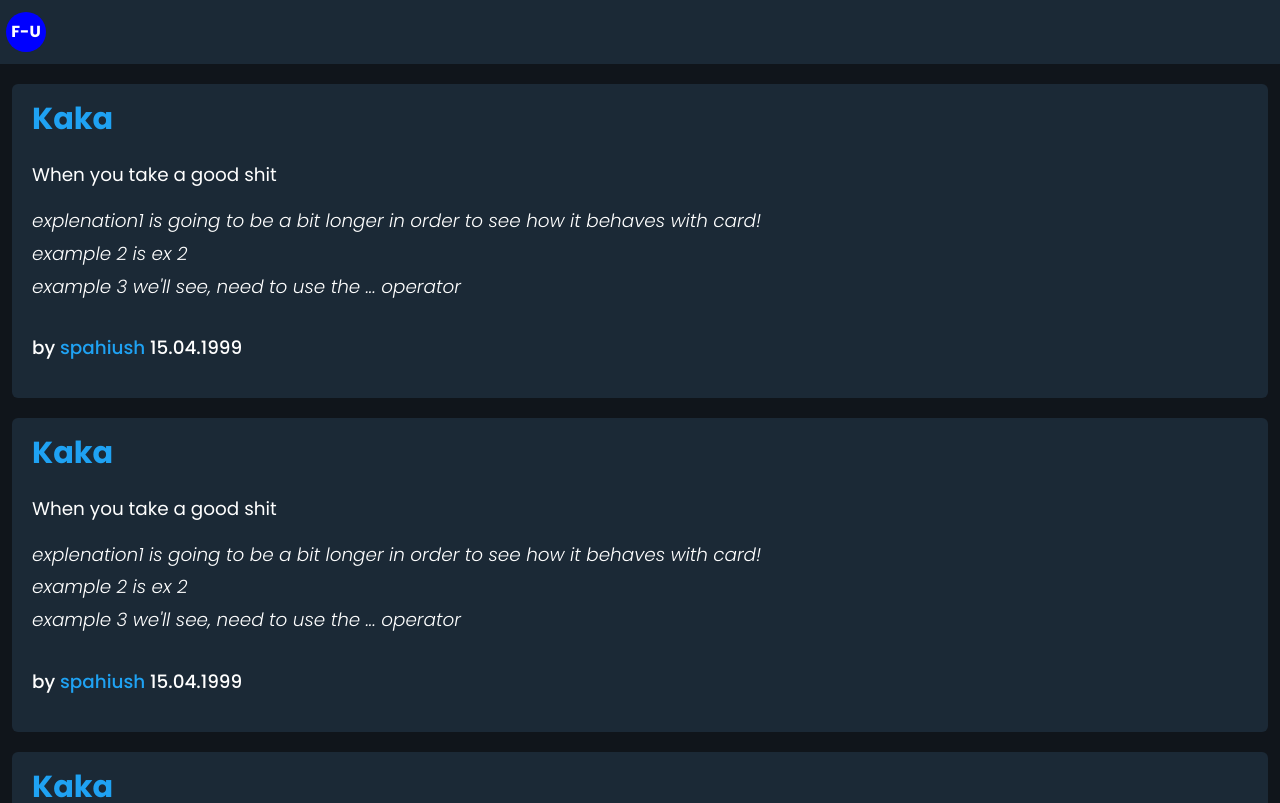
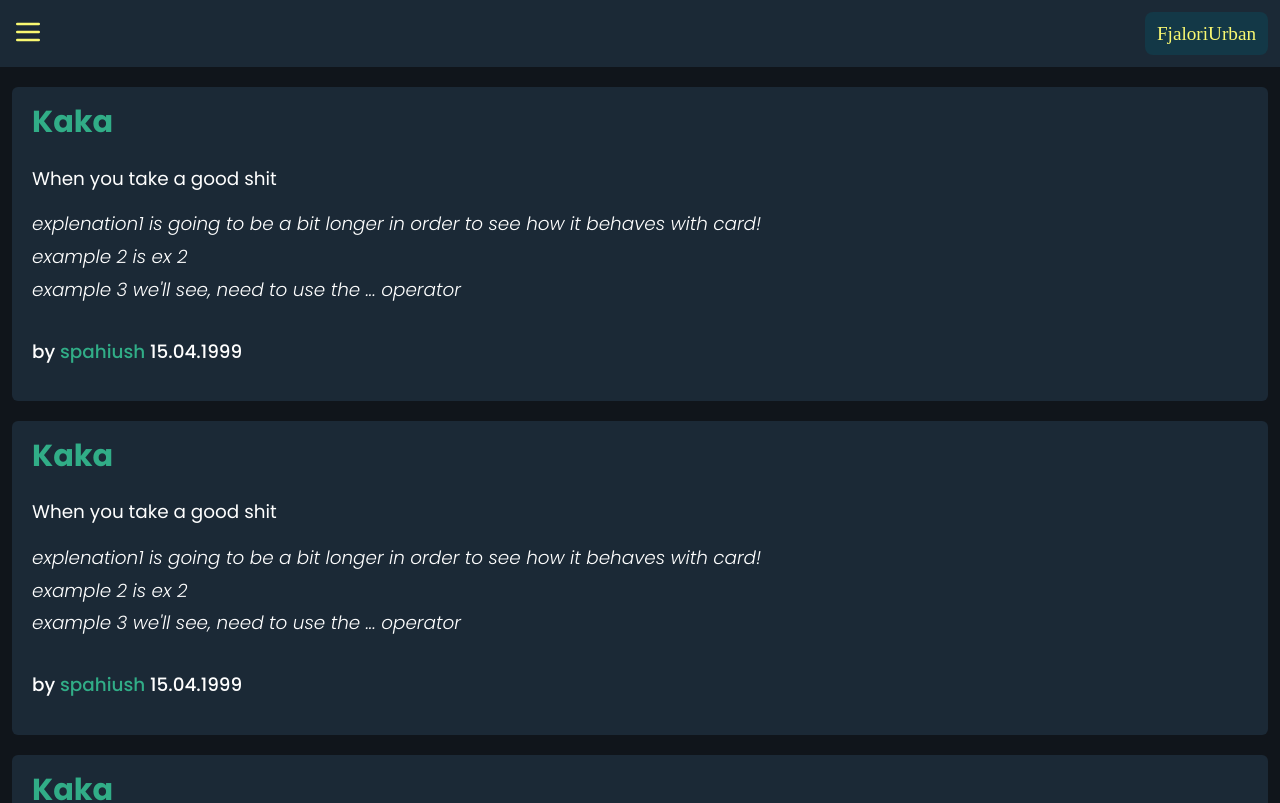
Before and after one commit to shpatspahiu/fjalori, a React (Create React App) app: page / in a window 1280 px wide. Shown: the top 803 px of the page. Built offline with nearby package versions, Linux system fonts and the light colour scheme.

Commit message:
Switch up theme, add navbar title and button

```diff
--- a/src/App.scss
+++ b/src/App.scss
@@ -3,7 +3,8 @@
 :root {
   --base-dark: #1b2936;
   --app-back-color: #10151b;
-  --emph-blue: #1fa2f3;
+  --emph-blue: #31ad87;
+  --theme-yellow: #f9f871;
 }
 
 * {
--- a/src/components/molecules/Navbar/Navbar.scss
+++ b/src/components/molecules/Navbar/Navbar.scss
@@ -1,18 +1,31 @@
 .navbar {
-  background-color: #1b2936;
-  padding: 12px 6px;
+  @import url('https://fonts.googleapis.com/css2?family=Indie+Flower&family=Poppins:ital,wght@0,100;0,200;0,300;0,400;0,500;0,600;0,700;0,800;0,900;1,100;1,200;1,300;1,400;1,500;1,600;1,700;1,800;1,900&display=swap');
+
+  background-color: var(--base-dark);
+  padding: 12px;
   margin-bottom: 20px;
 
-  .logo {
+  display: flex;
+  justify-content: space-between;
+  align-items: center;
+
+  .menu {
+    color: var(--theme-yellow);
+
+  }
+
+  .app-title {
     display: flex;
     align-items: center;
-    justify-content: center;
-    border-radius: 100%;
-    background-color: blue;
-    width: 40px;
-    height: 40px;
-
-    color: white;
-    font-weight: bold;
+    justify-content: flex-end;
+    padding: 12px;
+    color: var(--theme-yellow);
+    font-family: 'Indie Flower', cursive;
+    font-weight: 400;
+    font-style: normal;
+    font-size: larger;
+    border-radius: 8px;
+    background-color: #0653645c;
+    width: min-content;
   }
 }
--- a/src/components/molecules/Navbar/index.jsx
+++ b/src/components/molecules/Navbar/index.jsx
@@ -2,9 +2,28 @@ import React from 'react'
 import './Navbar.scss'
 
 const Navbar = () => {
-  return <div className='navbar'>
-    <div className="logo">F-U</div>
-  </div>
+  return (
+    <div className='navbar'>
+      <div className='menu'>
+        <svg
+          width='32'
+          height='32'
+          viewBox='0 0 24 24'
+          fill='none'
+          stroke='currentColor'
+          strokeWidth='2'
+          strokeLinecap='round'
+          strokeLinejoin='round'
+        >
+          <path stroke='none' d='M0 0h24v24H0z' fill='none' />
+          <path d='M4 6l16 0' />
+          <path d='M4 12l16 0' />
+          <path d='M4 18l16 0' />
+        </svg>
+      </div>
+      <div className='app-title'>FjaloriUrban</div>
+    </div>
+  )
 }
 
 export default Navbar
```
